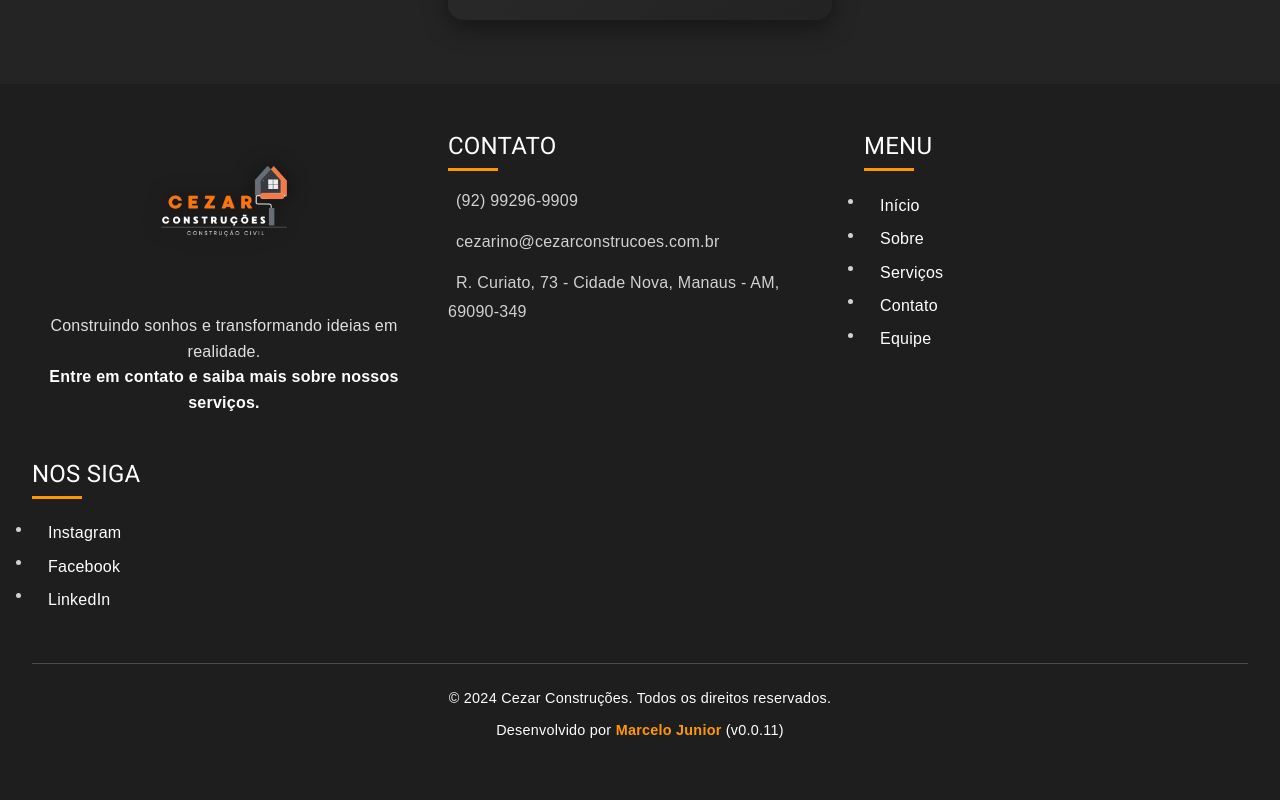
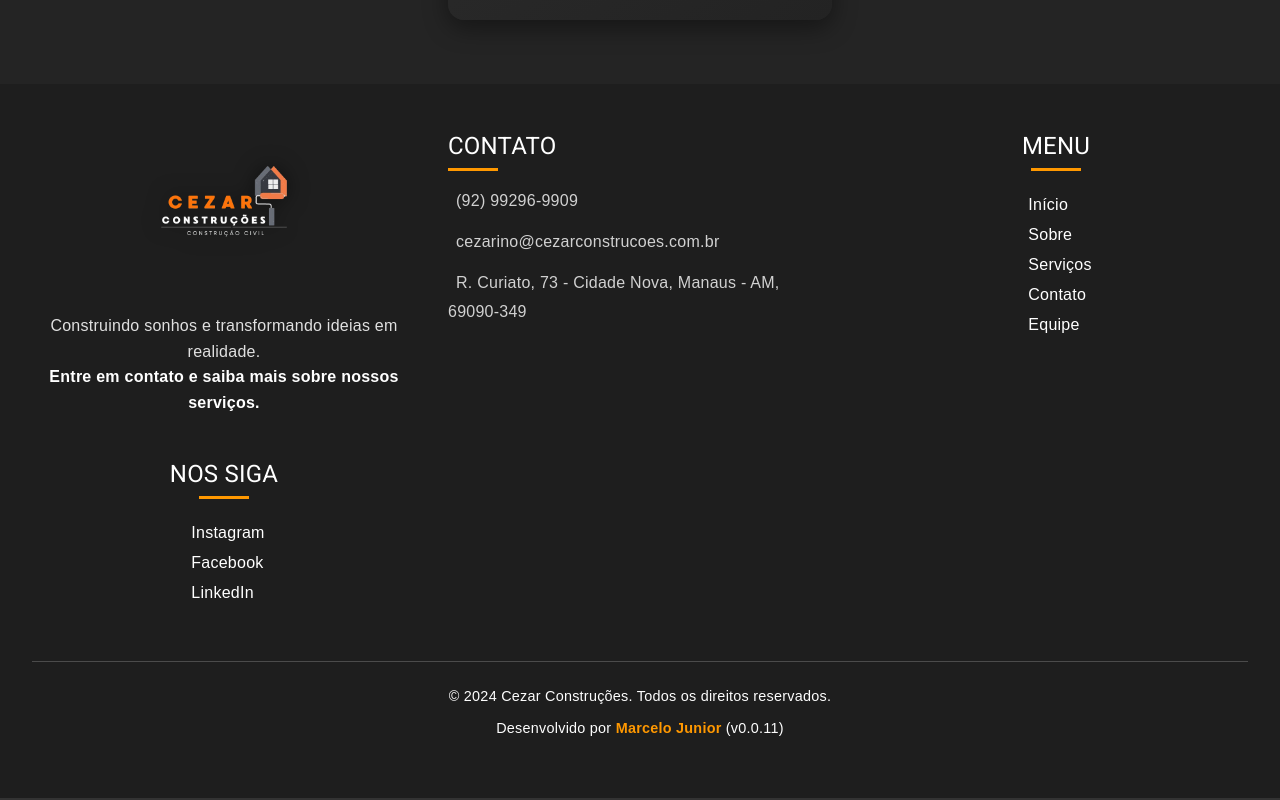
Before and after one commit to Marcelojr29/cezar-construcoes, an Angular app: page / in a window 1280 px wide. Shown: the part 4840-5640 px from the top of the page. Built offline with nearby package versions, Linux system fonts and the light colour scheme.

Commit message:
Modified the styles in footer component

```diff
--- a/src/app/components/footer/footer.component.scss
+++ b/src/app/components/footer/footer.component.scss
@@ -8,6 +8,7 @@
     display: grid;
     grid-template-columns: repeat(4, 1fr);
     gap: 2rem;
+    justify-content: center;
 
     @media (max-width: 1299px) {
       grid-template-columns: repeat(3, 1fr);
@@ -15,11 +16,68 @@
 
     @media (max-width: 768px) {
       grid-template-columns: repeat(2, 1fr);
+      text-align: center;
     }
 
     @media (max-width: 480px) {
       grid-template-columns: 1fr;
       text-align: center;
+    }
+  }
+
+  .footer-menu,
+  .footer-social {
+    display: flex;
+    flex-direction: column;
+    align-items: center;
+    cursor: pointer;
+
+    h3 {
+      font-size: 1.5rem;
+      color: #fff;
+      margin-bottom: 1rem;
+      text-transform: uppercase;
+      position: relative;
+      text-align: center;
+
+      &::after {
+        content: '';
+        display: block;
+        width: 50px;
+        height: 3px;
+        background: #ff9800;
+        margin: 0.5rem auto;
+      }
+    }
+
+    ul {
+      list-style: none;
+      padding: 0;
+      margin: 0;
+
+      li {
+        margin-bottom: 10px;
+
+        a {
+          text-decoration: none;
+          color: #fff;
+          font-size: 1rem;
+          display: flex;
+          align-items: center;
+          gap: 0.5rem;
+          transition: transform 0.3s, color 0.3s;
+
+          &:hover {
+            transform: scale(1.1);
+            color: #ff9800;
+          }
+
+          i {
+            color: #ff9800;
+            font-size: 1.25rem;
+          }
+        }
+      }
     }
   }
 
@@ -51,9 +109,7 @@
     }
   }
 
-  .footer-info,
-  .footer-menu,
-  .footer-social {
+  .footer-info {
     h3 {
       font-size: 1.5rem;
       color: #fff;
@@ -105,62 +161,6 @@
     }
   }
 
-  .footer-menu ul {
-    display: flex;
-    flex-direction: column;
-    gap: 0;
-
-    @media (max-width: 768px) {
-      justify-content: center;
-    }
-
-    li {
-      a {
-        display: flex;
-        align-items: center;
-        gap: 0.5rem;
-        transition: transform 0.3s, color 0.3s;
-
-        &:hover {
-          transform: scale(1.1);
-          color: #ff9800;
-        }
-
-        i {
-          font-size: 1.25rem;
-        }
-      }
-    }
-  }
-
-  .footer-social ul {
-    display: flex;
-    flex-direction: column;
-    gap: 0;
-
-    @media (max-width: 768px) {
-      justify-content: center;
-    }
-
-    li {
-      a {
-        display: flex;
-        align-items: center;
-        gap: 0.5rem;
-        transition: transform 0.3s, color 0.3s;
-
-        &:hover {
-          transform: scale(1.1);
-          color: #ff9800;
-        }
-
-        i {
-          font-size: 1.25rem;
-        }
-      }
-    }
-  }
-
   .footer-bottom {
     margin-top: 3rem;
     text-align: center;
@@ -176,4 +176,17 @@
       font-size: 0.8rem;
     }
   }
+
+  @media (max-width: 420px), (max-width: 434px) {
+    .footer-container {
+      grid-template-columns: 1fr;
+      text-align: center;
+    }
+
+    .footer-menu,
+    .footer-social {
+      align-items: center;
+      text-align: center;
+    }
+  }
 }
```
